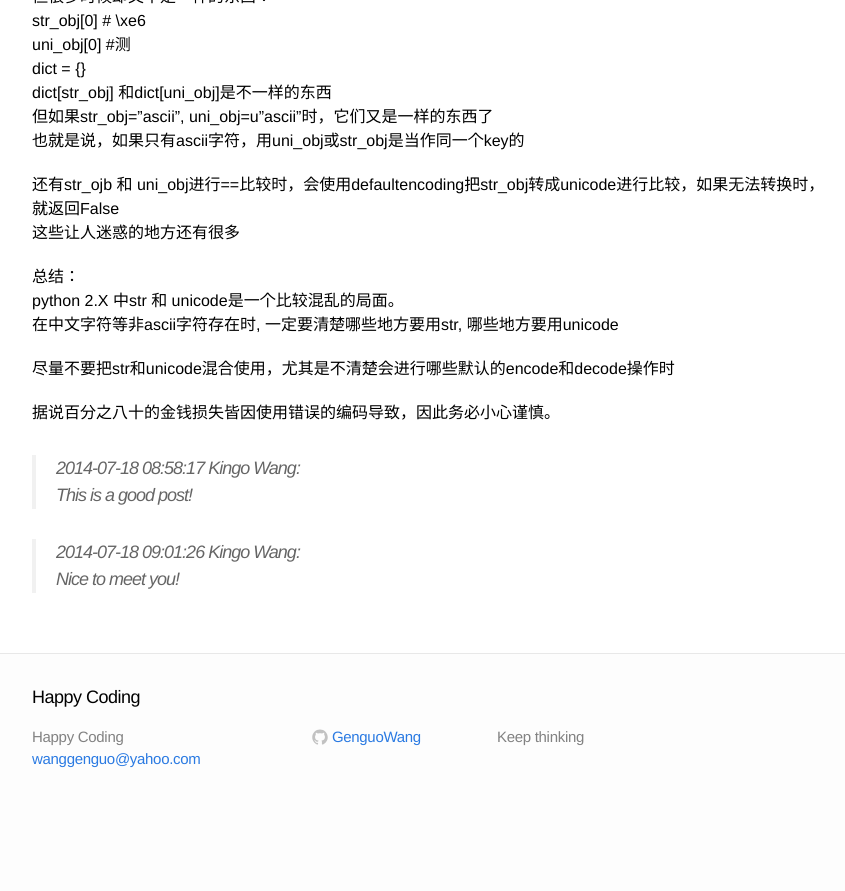
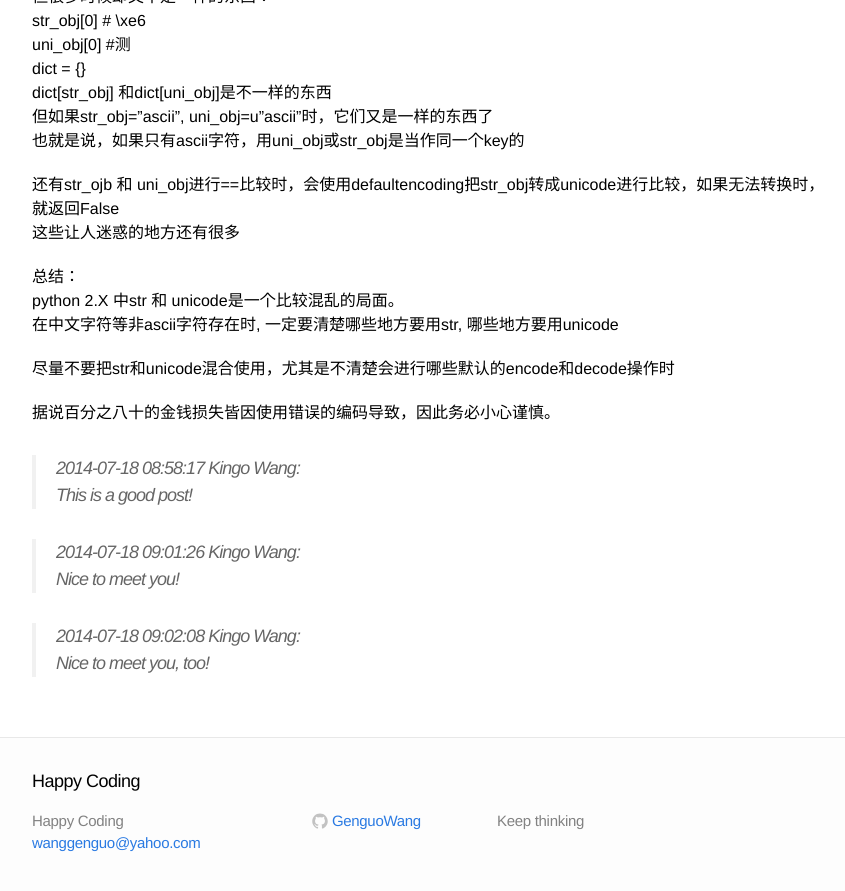
Before and after one commit to GenguoWang/GenguoWang.github.io, a Jekyll site: the page built from _posts/2014-07-18-python-encoding.markdown, in a window 1280 px wide and 900 px high, scrolled down 889 px. Shown: the top 891 px of the window, without its empty margins (208-1053 px from the left). Built offline with Jekyll 4.4.1, drawn with Linux system fonts in a browser that asks for light colours; before the commit the page ends 1705 px from its top, so only the background shows below that.

Commit message:
add comment

```diff
--- a/_posts/2014-07-18-python-encoding.markdown
+++ b/_posts/2014-07-18-python-encoding.markdown
@@ -60,3 +60,6 @@ python 2.X 中str 和 unicode是一个比较混乱的局面。
 
 >2014-07-18 09:01:26 Kingo Wang:
 >Nice to meet you!
+
+>2014-07-18 09:02:08 Kingo Wang:
+>Nice to meet you, too!
```
